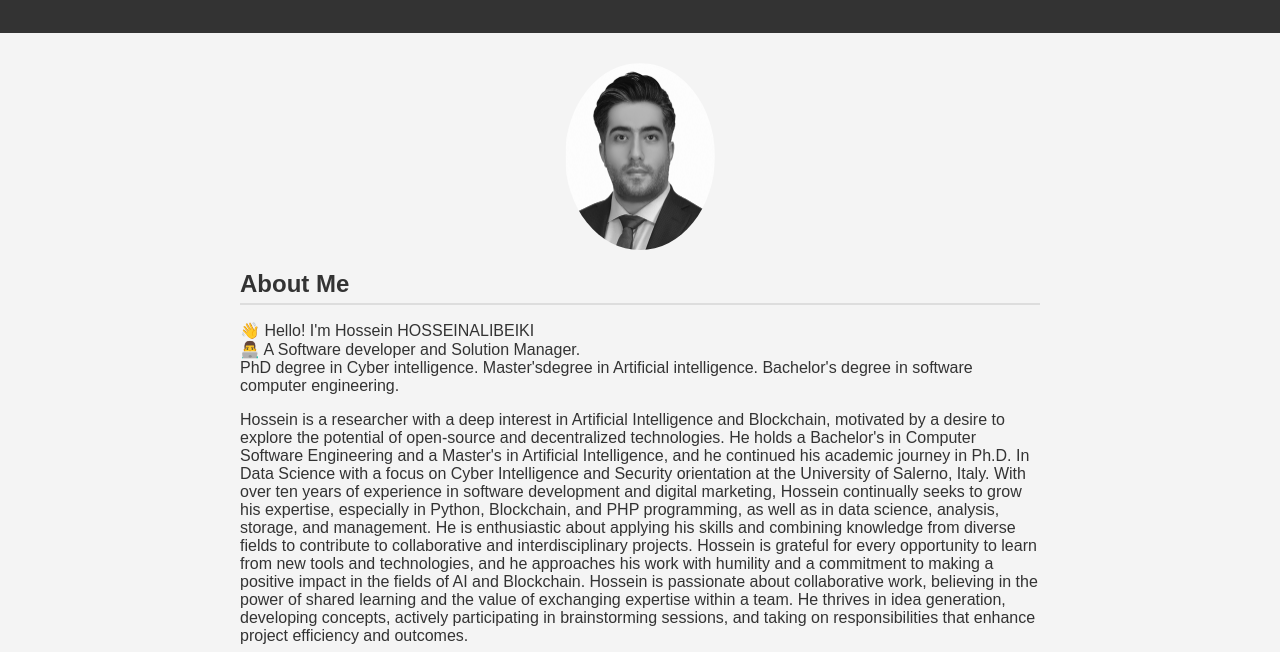
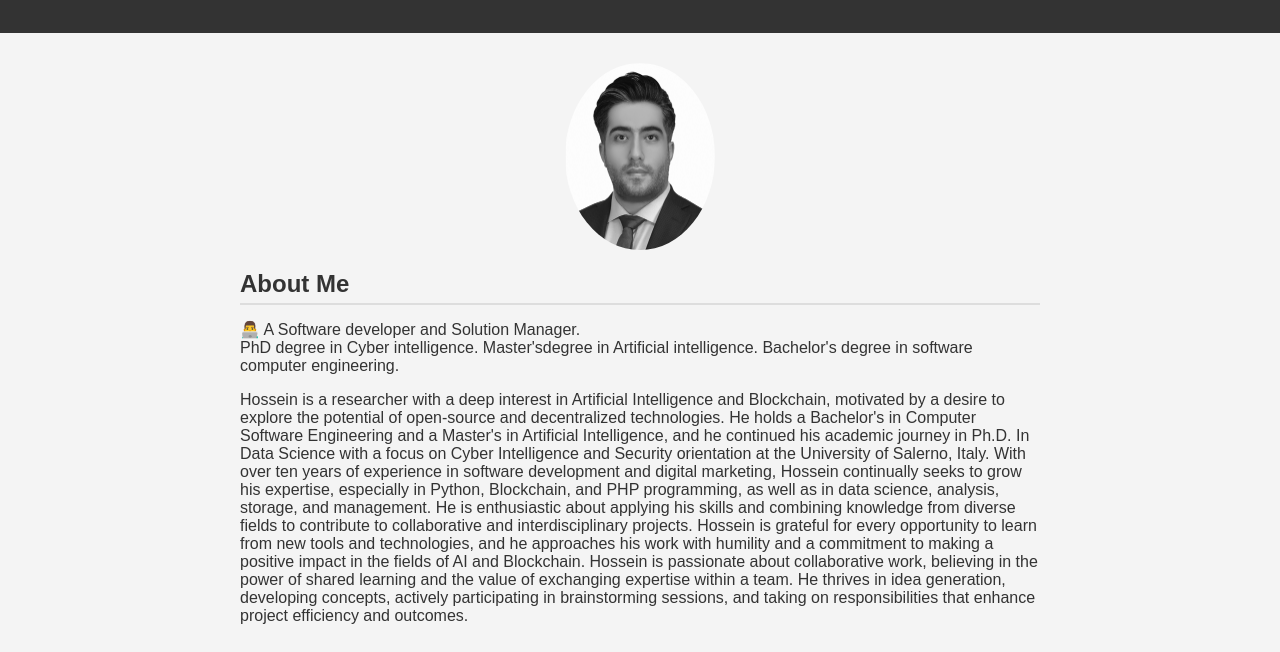
Before and after one commit to hosseinalibeiki/Hossein, a plain HTML site: page index.html in a window 1280 px wide. Shown: the part 121-773 px from the top of the page. Drawn offline with Linux system fonts and the light colour scheme.

Commit message:
Update index.html

```diff
--- a/index.html
+++ b/index.html
@@ -58,8 +58,6 @@
             <img src="beiki.png" alt="Your Name" class="profile-picture">
 
 <h2>About Me</h2>
-<p>👋 Hello! I'm Hossein HOSSEINALIBEIKI <br>
-
 👨‍💻 A Software developer and Solution Manager.<br>
     PhD degree in Cyber intelligence.
     Master'sdegree in Artificial intelligence.
```
